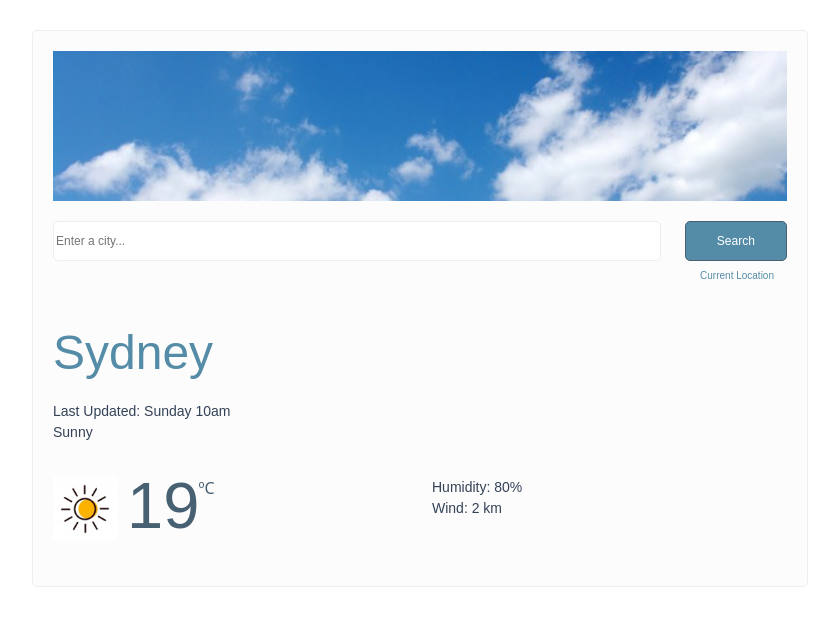
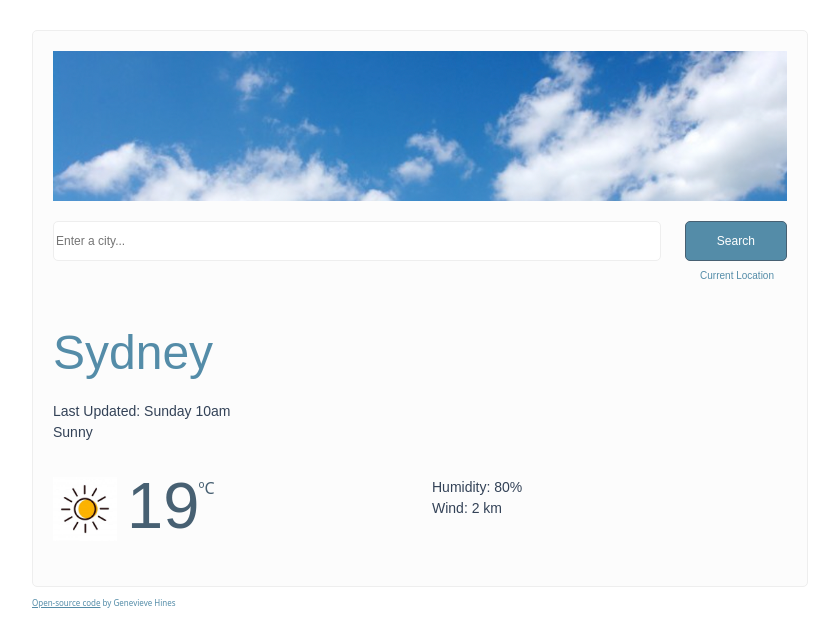
Before and after one commit to GenevieveH93/react-weather-app, a React (Create React App) app: page / in a window 1280 px wide. Shown: the top 644 px of the page, without its empty margins (220-1059 px from the left). Built offline with nearby package versions, Linux system fonts and the light colour scheme.

Commit message:
Added open-source code link

```diff
--- a/src/App.js
+++ b/src/App.js
@@ -10,6 +10,16 @@ export default function App() {
         <Video />
         <Search />
       </div>
+      <div className="repository-link">
+        <a
+          href="https://github.com/GenevieveH93/react-weather-app"
+          target="_blank"
+          rel="noreferrer"
+        >
+          Open-source code
+        </a>{" "}
+        by Genevieve Hines
+      </div>
     </div>
   );
 }
--- a/src/styles.css
+++ b/src/styles.css
@@ -8,3 +8,15 @@
   margin: 30px auto 10px auto;
   padding: 20px;
 }
+.App .repository-link {
+  font-size: 8px;
+  color: #548ca8;
+}
+.App .repository-link a {
+  font-size: 8px;
+  color: #548ca8;
+}
+.App .repository-link a:hover {
+  font-size: 8px;
+  color: #334257;
+}
```
